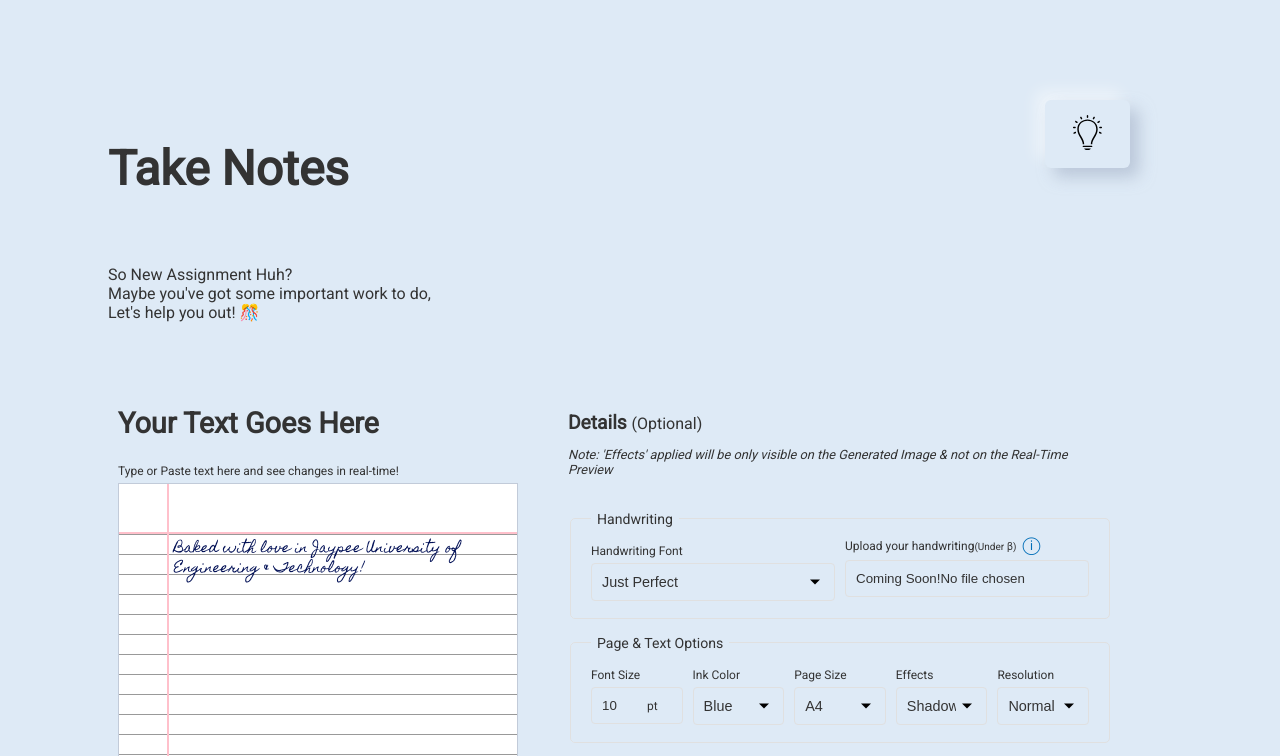
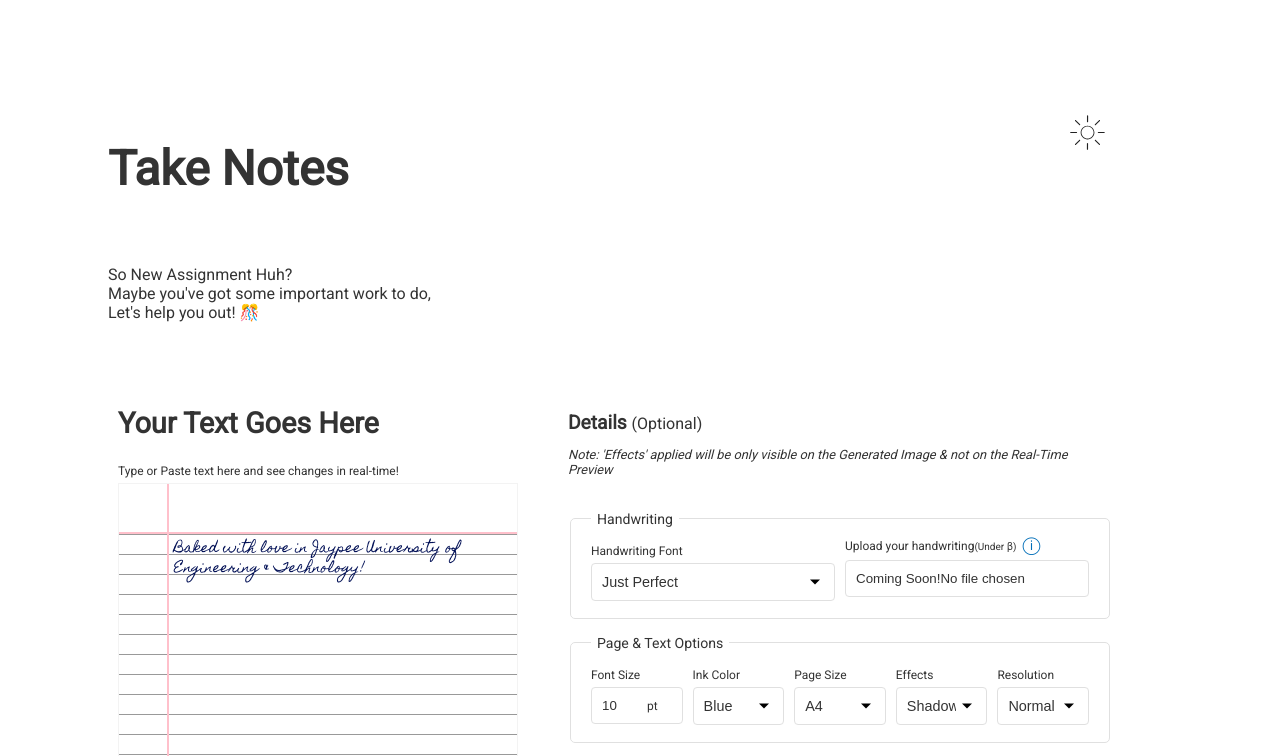
Before and after one commit to the-rebooted-coder/Take-Notes, a website with bundled scripts: page docs/index.html in a window 1280 px wide. Shown: the top 756 px of the page. Built offline with nearby package versions, Linux system fonts and the light colour scheme; no server answers; a web font is replaced by a local one.

Commit message:
Reverted Changes

```diff
--- a/docs/css/index.css
+++ b/docs/css/index.css
@@ -1,8 +1,8 @@
 /* CSS Variables */
 body {
-  --background-primary: #DEEAF6;
+  --background-primary: #fff;
   --font-color-primary: #333;
-  --elevation-background: #c2cbd9;
+  --elevation-background: #f3f3f3;
   --link-color: #006eb8;
   --font-family-primary: 'Roboto', cursive;
   --handwriting-font: 'Homemade Apple', cursive;
@@ -12,10 +12,9 @@ body {
   --field-borders: #e0e0e0;
   --primary-button-bg: #1d1d1d;
   --primary-button-color: #eee;
-  --box-shadow:  9px 9px 16px rgb(163,177,198,0.6), -9px -9px 16px rgba(255,255,255, 0.5);
 }
 body.dark {
-  --background-primary: #000000;
+  --background-primary: #121212;
   --font-color-primary: #ccc;
   --elevation-background: #1d1d1d;
   --link-color: #09f;
@@ -23,7 +22,6 @@ body.dark {
   --field-borders: #222;
   --primary-button-bg: #eee;
   --primary-button-color: #111;
-  --box-shadow:  9px 9px 16px rgba(48, 48, 51, 0.6), -9px -9px 16px    rgba(40, 40, 42, 0.6);
 }
 @font-face {
   font-family: 'Hindi_Font';
@@ -80,7 +78,6 @@ button {
   border: none;
   background-color: var(--elevation-background);
   color: var(--font-color-primary);
-  box-shadow: var(--box-shadow);
   border-radius: 6px;
   cursor: pointer;
   padding: 10px 20px;
--- a/docs/index.html
+++ b/docs/index.html
@@ -84,13 +84,13 @@
           <img
             alt="sun icon that represents light mode"
             width="35px"
-            src="images/bulb_on.svg"
+            src="images/sun.svg"
         /></span>
         <span class="moon"
           ><img
             alt="moon icon to represent dark mode "
             width="25px"
-            src="images/bulb_off_white.svg"
+            src="images/moon.svg"
         /></span>
       </button>
       <h1>Take Notes</h1>
```
